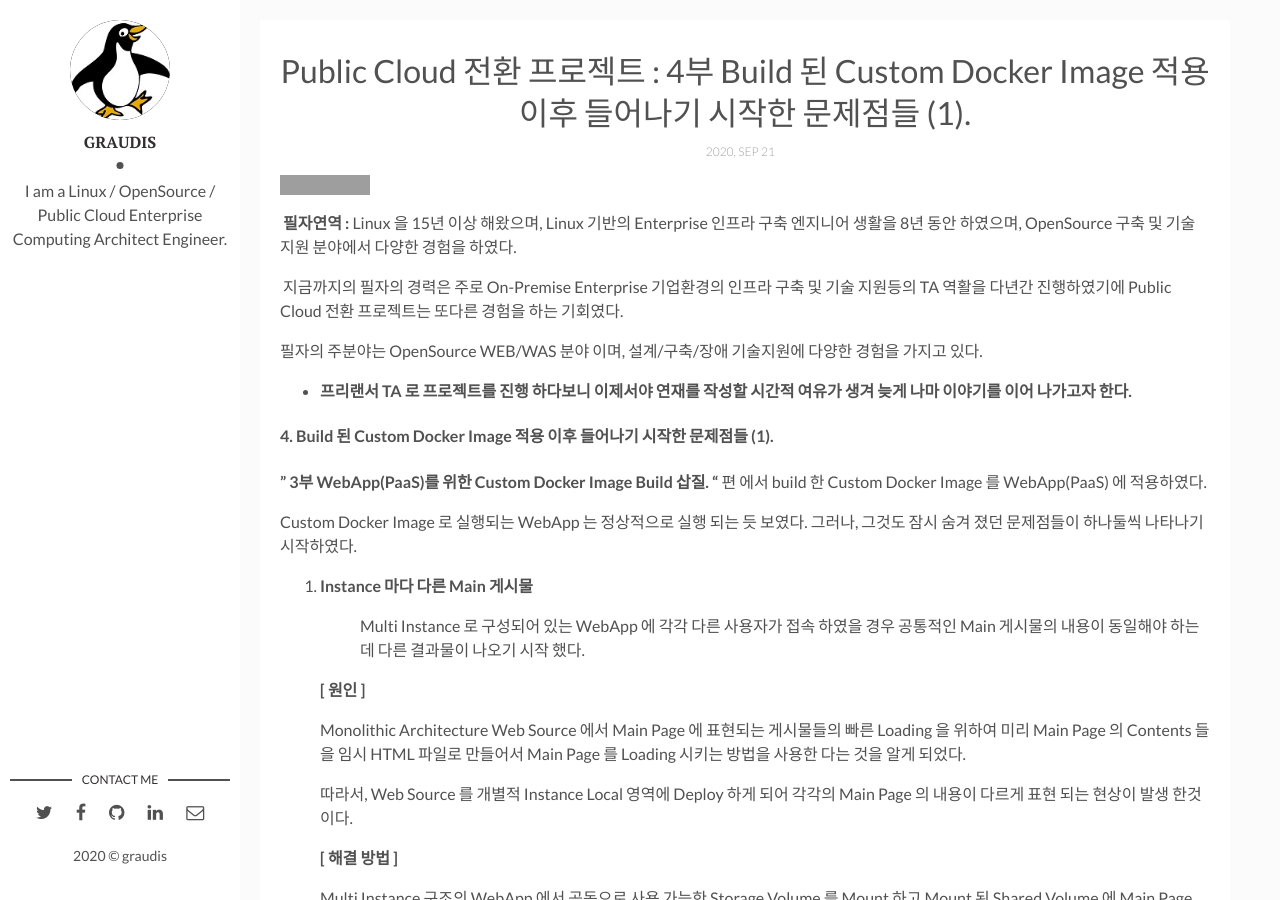
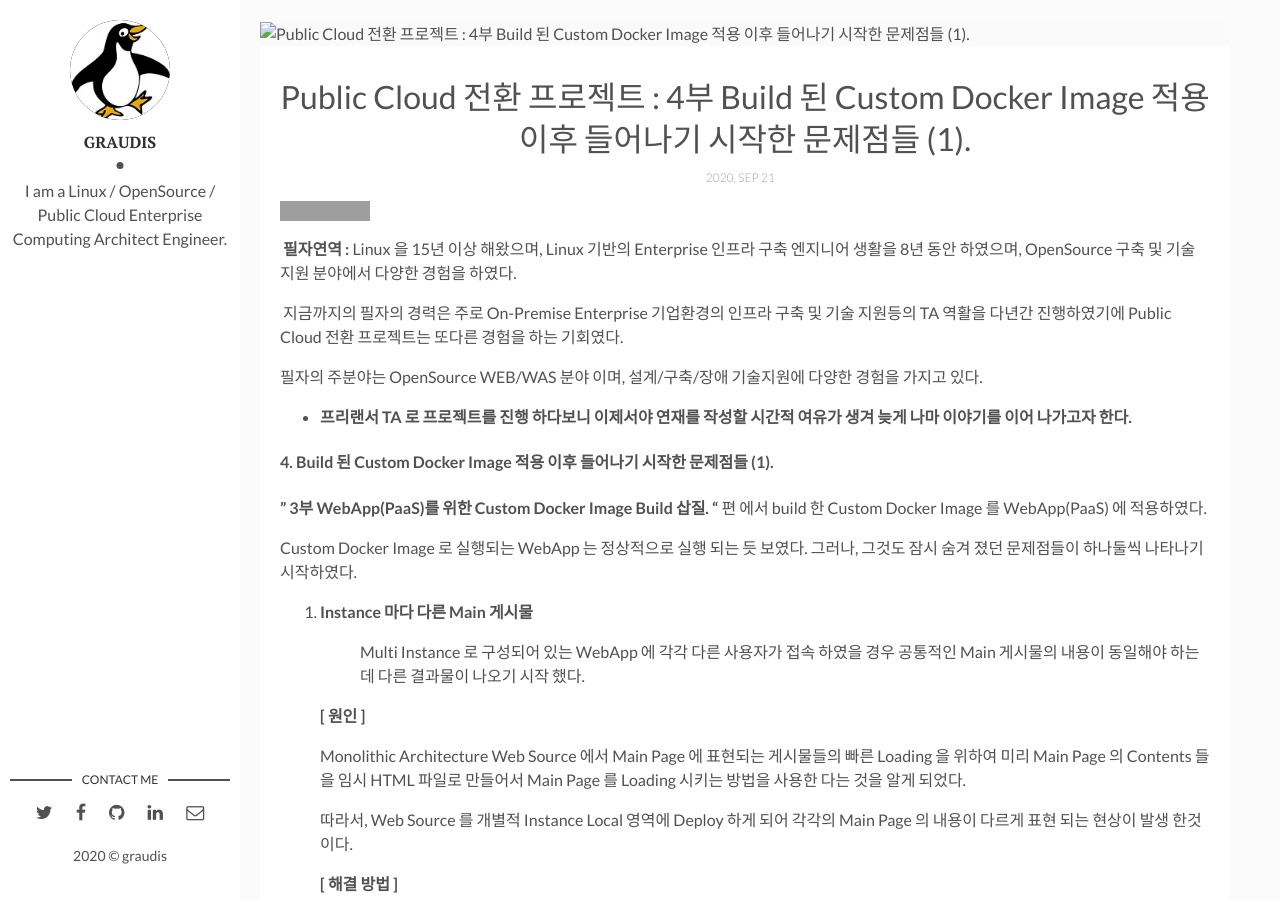
Before and after one commit to graudis/graudis.github.io, a Jekyll site: the page built from _posts/2020-09-21-azure-webapp-4.md, in a window 1280 px wide and 900 px high. Built offline with Jekyll 4.4.1, drawn with Linux system fonts in a browser that asks for light colours; grey boxes are pictures that could not be loaded.

Commit message:
Update 2020-09-21-azure-webapp-4.md

```diff
--- a/_posts/2020-09-21-azure-webapp-4.md
+++ b/_posts/2020-09-21-azure-webapp-4.md
@@ -1,7 +1,8 @@
 ---
 layout: post
-title:  "Public Cloud 전환 프로젝트 : 4부 Build 된 Custom Docker Image 적용 이후 들어나기 시작한 문제점들 (1)."
-date:   2020-09-21 22:59:13
+title: "Public Cloud 전환 프로젝트 : 4부 Build 된 Custom Docker Image 적용 이후 들어나기 시작한 문제점들 (1)."
+date: 2020-09-21 22:59:13
+img: ARR_architecture.jpg # Add image post (optional)
 categories: cloud azure
 tags: cloud azure MS
 ---
```
